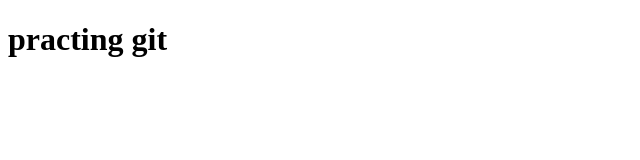
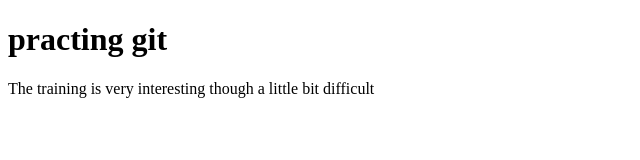
Before and after one commit to kodlix/gitexample, a plain HTML site: page index.html in a window 1280 px wide. Shown: the whole page, without its empty margins (0-640 px from the left). Drawn offline with Linux system fonts and the light colour scheme.

Commit message:
paragraph added to index.hmtl

```diff
--- a/index.html
+++ b/index.html
@@ -8,5 +8,6 @@
 </head>
 <body>
     <h1>practing git</h1>
+    <p>The training is very interesting though a little bit difficult</p>
 </body>
 </html>
```
